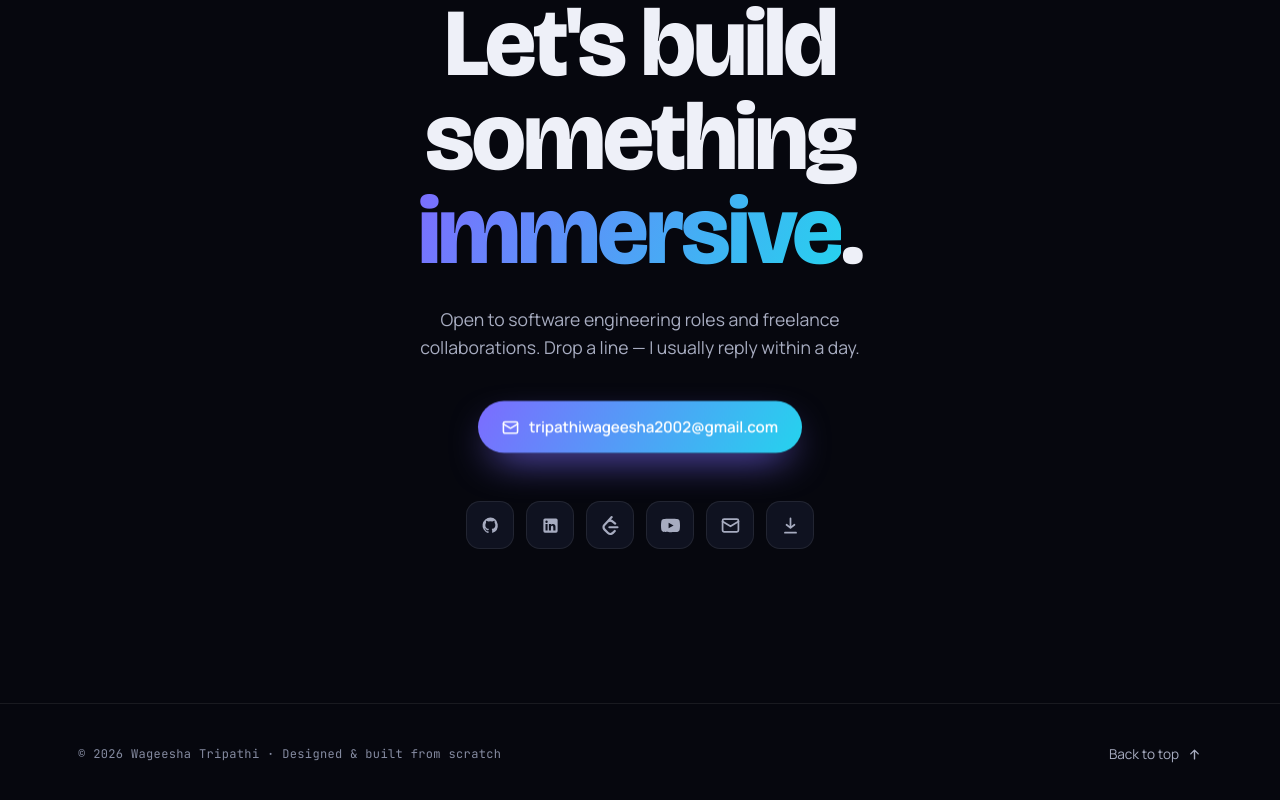
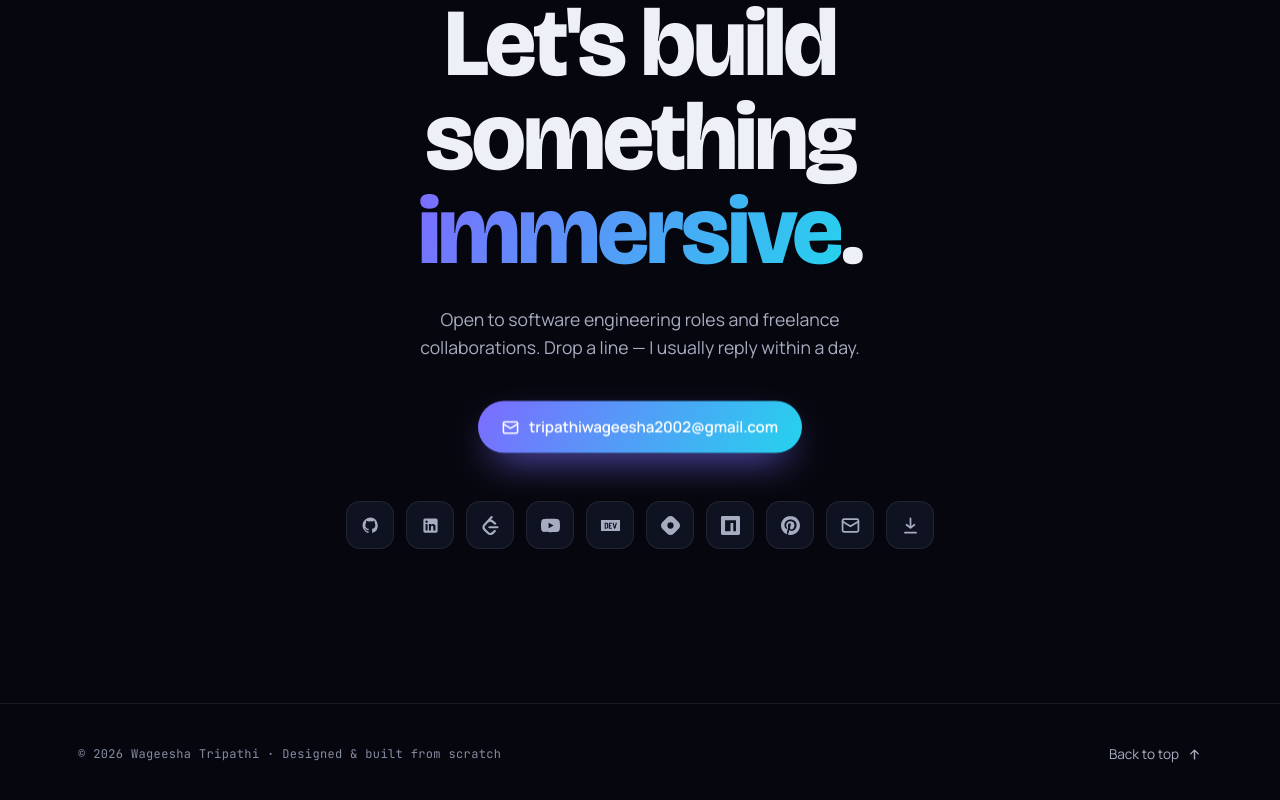
Before and after one commit to WST2002/WST2002.github.io, a Next.js app: page / in a window 1280 px wide. Shown: the part 8496-9296 px from the top of the page. Built offline with nearby package versions, Linux system fonts and the light colour scheme; no server answers.

Commit message:
Add dev.to, Hashnode, npm and Pinterest to the contact links

```diff
--- a/src/components/sections/Contact.tsx
+++ b/src/components/sections/Contact.tsx
@@ -49,7 +49,7 @@ export function Contact() {
         </Reveal>
 
         <Reveal delay={3}>
-          <div className="mt-12 flex justify-center gap-3">
+          <div className="mt-12 flex flex-wrap justify-center gap-3">
             {socialLinks.map((link) => (
               <SocialLink key={link.platform} link={link} />
             ))}
--- a/src/components/ui/icons.tsx
+++ b/src/components/ui/icons.tsx
@@ -168,3 +168,27 @@ export const LinkedInIcon = (props: IconProps) => (
     <path d="M19 3a2 2 0 0 1 2 2v14a2 2 0 0 1-2 2H5a2 2 0 0 1-2-2V5a2 2 0 0 1 2-2h14zM8.3 18.3V10H5.7v8.3h2.6zM7 8.8a1.5 1.5 0 1 0 0-3 1.5 1.5 0 0 0 0 3zm11.3 9.5v-4.6c0-2.4-1.3-3.6-3-3.6-1.4 0-2 .8-2.4 1.3V10H10v8.3h2.6v-4.4c0-.3 0-.5.1-.7.2-.5.6-1 1.4-1 1 0 1.4.8 1.4 1.9v4.2h2.8z" />
   </svg>
 );
+
+export const DevToIcon = (props: IconProps) => (
+  <svg viewBox="0 0 24 24" fill="currentColor" aria-hidden="true" {...props}>
+    <path d="M7.42 10.05c-.18-.16-.46-.23-.84-.23H6l.02 2.44.04 2.45.56-.02c.41 0 .63-.07.83-.26.24-.24.26-.36.26-2.2 0-1.91-.02-1.96-.29-2.18zM0 4.94v14.12h24V4.94H0zM8.56 15.3c-.44.58-1.06.77-2.53.77H4.71V8.53h1.4c1.67 0 2.16.18 2.6.9.27.43.29.6.32 2.57.05 2.23-.02 2.73-.47 3.3zm5.09-5.47h-2.47v1.77h1.52v1.28l-.72.04-.75.03v1.77l1.22.03 1.2.04v1.28h-1.6c-1.53 0-1.6-.01-1.87-.3l-.3-.28v-3.16c0-3.02.01-3.18.25-3.48.23-.31.25-.31 1.88-.31h1.64v1.3zm4.68 5.45c-.17.43-.64.79-1 .79-.18 0-.45-.15-.67-.39-.32-.32-.45-.63-.82-2.08l-.9-3.39-.45-1.67h.76c.4 0 .75.02.75.05 0 .06 1.16 4.54 1.26 4.83.04.15.32-.7.73-2.3l.66-2.52.74-.04c.4-.02.73 0 .73.04 0 .14-1.67 6.38-1.8 6.68z" />
+  </svg>
+);
+
+export const HashnodeIcon = (props: IconProps) => (
+  <svg viewBox="0 0 24 24" fill="currentColor" aria-hidden="true" {...props}>
+    <path d="M22.351 8.019l-6.37-6.37a5.63 5.63 0 0 0-7.962 0l-6.37 6.37a5.63 5.63 0 0 0 0 7.962l6.37 6.37a5.63 5.63 0 0 0 7.962 0l6.37-6.37a5.63 5.63 0 0 0 0-7.962zM12 15.953a3.953 3.953 0 1 1 0-7.906 3.953 3.953 0 0 1 0 7.906z" />
+  </svg>
+);
+
+export const NpmIcon = (props: IconProps) => (
+  <svg viewBox="0 0 24 24" fill="currentColor" aria-hidden="true" {...props}>
+    <path d="M1.763 0C.786 0 0 .786 0 1.763v20.474C0 23.214.786 24 1.763 24h20.474c.977 0 1.763-.786 1.763-1.763V1.763C24 .786 23.214 0 22.237 0zM5.13 5.323l13.837.019-.009 13.836h-3.464l.01-10.382h-3.456L12.04 19.17H5.113z" />
+  </svg>
+);
+
+export const PinterestIcon = (props: IconProps) => (
+  <svg viewBox="0 0 24 24" fill="currentColor" aria-hidden="true" {...props}>
+    <path d="M12.017 0C5.396 0 .029 5.367.029 11.987c0 5.079 3.158 9.417 7.618 11.162-.105-.949-.199-2.403.041-3.439.219-.937 1.406-5.957 1.406-5.957s-.359-.72-.359-1.781c0-1.663.967-2.911 2.168-2.911 1.024 0 1.518.769 1.518 1.688 0 1.029-.653 2.567-.992 3.992-.285 1.193.6 2.165 1.775 2.165 2.128 0 3.768-2.245 3.768-5.487 0-2.861-2.063-4.869-5.008-4.869-3.41 0-5.409 2.562-5.409 5.199 0 1.033.394 2.143.889 2.741.099.12.112.225.085.345-.09.375-.293 1.199-.334 1.363-.053.225-.172.271-.401.165-1.495-.69-2.433-2.878-2.433-4.646 0-3.776 2.748-7.252 7.92-7.252 4.158 0 7.392 2.967 7.392 6.923 0 4.135-2.607 7.462-6.233 7.462-1.214 0-2.354-.629-2.758-1.379l-.749 2.848c-.269 1.045-1.004 2.352-1.498 3.146 1.123.345 2.306.535 3.55.535 6.607 0 11.985-5.365 11.985-11.987C23.97 5.39 18.592.026 11.985.026L12.017 0z" />
+  </svg>
+);
--- a/src/content/navigation.ts
+++ b/src/content/navigation.ts
@@ -37,6 +37,30 @@ export const socialLinks: SocialLink[] = [
     external: true,
   },
   {
+    platform: "devto",
+    label: "dev.to",
+    href: "https://dev.to/wst2002rk",
+    external: true,
+  },
+  {
+    platform: "hashnode",
+    label: "Hashnode",
+    href: "https://wst2002rk.hashnode.dev",
+    external: true,
+  },
+  {
+    platform: "npm",
+    label: "npm",
+    href: "https://www.npmjs.com/~wstrk2002",
+    external: true,
+  },
+  {
+    platform: "pinterest",
+    label: "Pinterest",
+    href: "https://www.pinterest.com/wst2002rk/",
+    external: true,
+  },
+  {
     platform: "email",
     label: "Email",
     href: `mailto:${profile.email}`,
--- a/src/types/content.ts
+++ b/src/types/content.ts
@@ -11,6 +11,10 @@ export type SocialPlatform =
   | "github"
   | "linkedin"
   | "leetcode"
+  | "devto"
+  | "hashnode"
+  | "npm"
+  | "pinterest"
   | "youtube"
   | "email"
   | "phone"
```
Also changed, not shown: src/components/ui/SocialLink.tsx (+8 -0 lines).
